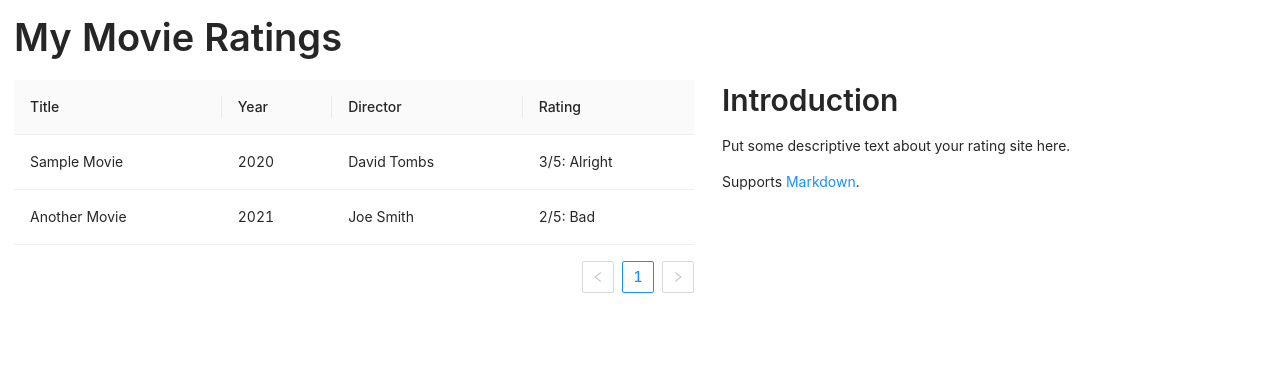
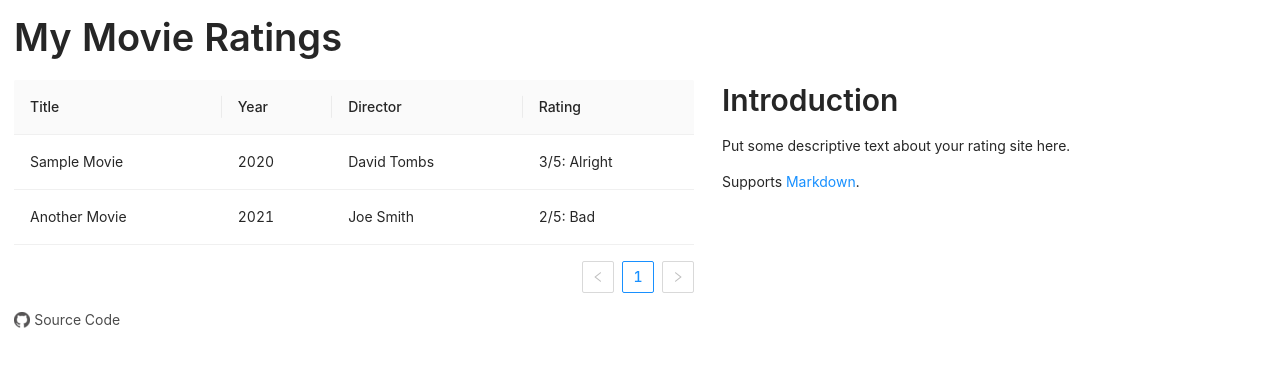
Before and after one commit to dgtombs/movierate, a React (Create React App) app in the folder frontend/: page / in a window 1280 px wide. Shown: the top 366 px of the page. Built offline with nearby package versions, Linux system fonts and the light colour scheme.

Commit message:
feat: add source code link in footer

```diff
--- a/frontend/src/components/App.css
+++ b/frontend/src/components/App.css
@@ -23,3 +23,18 @@
   /* The introduction should be smaller than the movie list. */
   flex: 0.8;
 }
+
+.source-repo-link {
+  display: flex;
+  align-items: center;
+  opacity: 0.7;
+}
+
+a.source-repo-link {
+  /* Override normal ant style to avoid emphasizing this link. */
+  color: black;
+}
+
+.source-repo-link img {
+  padding-right: 0.3em;
+}
--- a/frontend/src/components/LoadedApp.tsx
+++ b/frontend/src/components/LoadedApp.tsx
@@ -52,7 +52,7 @@ const LoadedApp: React.FC<Props> = ({ moviesData }) => {
     const [selectedMovie, setSelectedMovie] = useState<Movie | null>(null);
     return (
         <ConfigContext.Provider value={config}>
-            <Title>{config.title}</Title>
+            <header><Title>{config.title}</Title></header>
             <div className="main-content">
                 <div className="movie-list">
                     <Table
@@ -66,6 +66,10 @@ const LoadedApp: React.FC<Props> = ({ moviesData }) => {
                 </div>
                 {selectedMovie ? <MovieDetails movie={selectedMovie}/> : <Introduction/>}
             </div>
+            <footer>
+                {/* Should I use Ant 'secondary' typography here? I feel it's a little too translucent. */}
+                <a href='https://github.com/dgtombs/movierate' className={'source-repo-link'}><img src='GitHub-Mark-16px.png' alt='GitHub logo' /> Source Code</a>
+            </footer>
         </ConfigContext.Provider>
     );
 };
```
Also changed, not shown: frontend/public/GitHub-Mark-16px.png (added).
